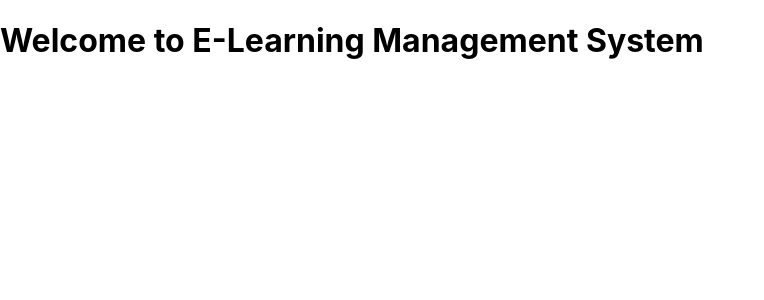
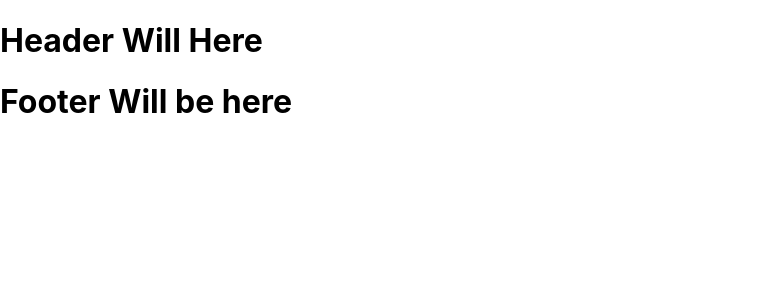
Before and after one commit to GovindLohar9109/e-learning-client, a React (Create React App) app: page / in a window 1280 px wide. Shown: the top 300 px of the page, without its empty margins (0-764 px from the left). Built offline with nearby package versions, Linux system fonts and the light colour scheme.

Commit message:
feat(router): add react-router);

```diff
--- a/package.json
+++ b/package.json
@@ -9,6 +9,8 @@
     "@testing-library/user-event": "^13.5.0",
     "react": "^19.2.0",
     "react-dom": "^19.2.0",
+    "react-router": "^7.9.6",
+    "react-router-dom": "^7.9.6",
     "react-scripts": "5.0.1",
     "web-vitals": "^2.1.4"
   },
--- a/src/App.js
+++ b/src/App.js
@@ -1,5 +1,16 @@
+import { createBrowserRouter, RouterProvider } from "react-router-dom";
+import Layout from "./components/layout/Layout";
+
+const router = createBrowserRouter([
+  {
+    path: "/",
+    element: <Layout />,
+
+  },
+
+])
 function App() {
-  return <h1>Welcome to E-Learning Management System</h1>;
+  return <RouterProvider router={router} />;
 }
 
 export default App;
--- /dev/null
+++ b/src/components/common/Footer.jsx
@@ -0,0 +1,5 @@
+export default function Footer(){
+  return <>
+      <h1>Footer Will be here</h1>
+    </>
+}
--- /dev/null
+++ b/src/components/common/Header.jsx
@@ -0,0 +1,3 @@
+export default function Header() {
+    return (<h1>Header Will Here</h1>)
+}
--- a/src/components/layout/Layout.jsx
+++ b/src/components/layout/Layout.jsx
@@ -0,0 +1,16 @@
+import { Outlet } from "react-router";
+import Header from "../common/Header";
+import Footer from "../common/Footer";
+export default function Layout() {
+
+    return (
+        <>
+            <Header />
+            <Outlet />
+            <Footer />
+
+
+        </>
+    )
+
+}
--- a/src/index.js
+++ b/src/index.js
@@ -6,9 +6,9 @@
 
 const root = ReactDOM.createRoot(document.getElementById('root'));
 root.render(
-  <React.StrictMode>
+
     <App />
-  </React.StrictMode>
+
 );
 
 // If you want to start measuring performance in your app, pass a function
```
Also changed, not shown: 1 other file (tests, documents, lock files or other folders).
